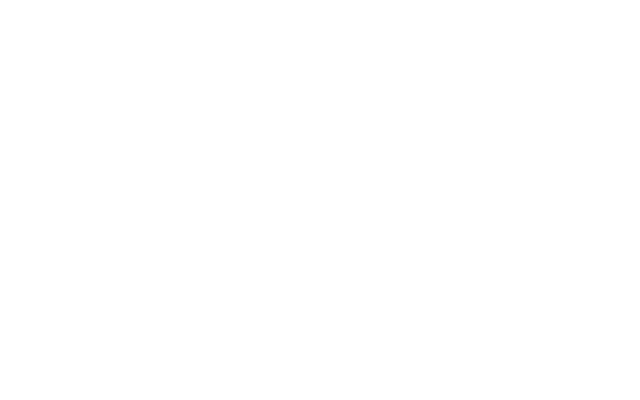
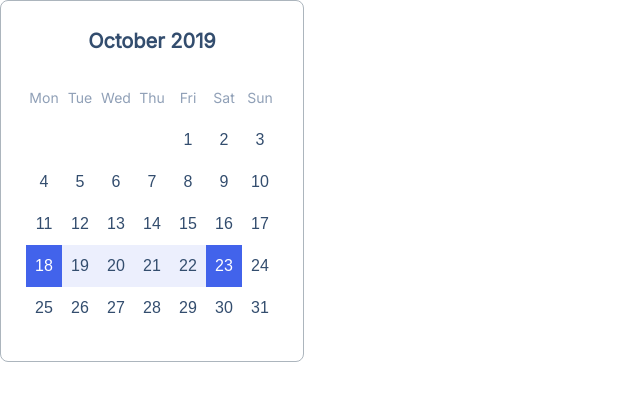
Before and after one commit to js-tasks-ru/htmlcss-20240216_kseniya4, a website: page 05-lection3/03-calendar/index.html in a window 1280 px wide. Shown: the whole page, without its empty margins (0-640 px from the left). Drawn offline with Linux system fonts and the light colour scheme.

Commit message:
added solution for Lection 3 Calendar

```diff
--- a/05-lection3/02-modal/modal.css
+++ b/05-lection3/02-modal/modal.css
@@ -25,7 +25,7 @@
 .modal__title {
     font-weight: 600;
     font-size: 20px;
-    color: #334D6E;
+    color: var(--grey-6);
     margin: 0 0 14px;
 }
 .modal__message {
--- a/05-lection3/03-calendar/calendar.css
+++ b/05-lection3/03-calendar/calendar.css
@@ -0,0 +1,56 @@
+.calendar {
+    max-width: 304px;
+    width: 100%;
+    box-sizing: border-box;
+    background: var(--white);
+    border: 1px solid var(--grey-3);
+    border-radius: 8px;
+    padding: 28px 25px 32px;
+}
+.calendar__title {
+    font-family: 'Inter', sans-serif;
+    font-style: normal;
+    font-weight: 600;
+    font-size: 20px;
+    line-height: 24px;
+    color: var(--grey-6);
+    text-align: center;
+    margin-bottom: 24px;
+}
+.calendar__wrapper {
+    position: relative;
+    padding-bottom: 100%;
+}
+.calendar__inner {
+    position: absolute;
+    top: 0;
+    left: 0;
+    right: 0;
+    bottom: 0;
+    display: grid;
+    grid-template-columns: repeat(7, 1fr);
+}
+.calendar__item {
+    display: flex;
+    justify-content: center;
+    align-items: center;
+    font-family: 'Source Sans Pro', sans-serif;
+    font-style: normal;
+    font-weight: 400;
+    font-size: 16px;
+    line-height: 20px;
+    color: var(--grey-6);
+}
+.calendar__item_day {
+    font-family: 'Inter', sans-serif;
+    font-size: 14px;
+    color: #90A0B7;
+}
+.calendar__item_rangestart {
+    background: var(--blue);
+    color: var(--white);
+}
+.calendar__item_rangemiddle {
+    background: rgba(160, 177, 245, 0.2);
+    color: var(--grey-6);
+}
--- a/05-lection3/03-calendar/index.html
+++ b/05-lection3/03-calendar/index.html
@@ -7,6 +7,54 @@
         <title>Calendar</title>
     </head>
     <body>
-
+        <div class="calendar">
+            <div class="calendar__title">October 2019</div>
+            <div class="calendar__wrapper">
+                <div class="calendar__inner">
+                    <span class="calendar__item calendar__item_day">Mon</span>
+                    <span class="calendar__item calendar__item_day">Tue</span>
+                    <span class="calendar__item calendar__item_day">Wed</span>
+                    <span class="calendar__item calendar__item_day">Thu</span>
+                    <span class="calendar__item calendar__item_day">Fri</span>
+                    <span class="calendar__item calendar__item_day">Sat</span>
+                    <span class="calendar__item calendar__item_day">Sun</span>
+                    <span class="calendar__item"></span>
+                    <span class="calendar__item"></span>
+                    <span class="calendar__item"></span>
+                    <span class="calendar__item"></span>
+                    <span class="calendar__item">1</span>
+                    <span class="calendar__item">2</span>
+                    <span class="calendar__item">3</span>
+                    <span class="calendar__item">4</span>
+                    <span class="calendar__item">5</span>
+                    <span class="calendar__item">6</span>
+                    <span class="calendar__item">7</span>
+                    <span class="calendar__item">8</span>
+                    <span class="calendar__item">9</span>
+                    <span class="calendar__item">10</span>
+                    <span class="calendar__item">11</span>
+                    <span class="calendar__item">12</span>
+                    <span class="calendar__item">13</span>
+                    <span class="calendar__item">14</span>
+                    <span class="calendar__item">15</span>
+                    <span class="calendar__item">16</span>
+                    <span class="calendar__item">17</span>
+                    <span class="calendar__item calendar__item_rangestart">18</span>
+                    <span class="calendar__item calendar__item_rangemiddle">19</span>
+                    <span class="calendar__item calendar__item_rangemiddle">20</span>
+                    <span class="calendar__item calendar__item_rangemiddle">21</span>
+                    <span class="calendar__item calendar__item_rangemiddle">22</span>
+                    <span class="calendar__item calendar__item_rangestart">23</span>
+                    <span class="calendar__item">24</span>
+                    <span class="calendar__item">25</span>
+                    <span class="calendar__item">26</span>
+                    <span class="calendar__item">27</span>
+                    <span class="calendar__item">28</span>
+                    <span class="calendar__item">29</span>
+                    <span class="calendar__item">30</span>
+                    <span class="calendar__item">31</span>
+                </div>
+            </div>
+        </div>
     </body>
 </html>
--- a/assets/css/main.css
+++ b/assets/css/main.css
@@ -19,6 +19,7 @@
     --grey-3: #ACB5BD;
     --grey-4: #495057;
     --grey-5: #F9FAFC;
+    --grey-6: #334D6E;
 
     --error: var(--red);
     --success: var(--blue);
```
